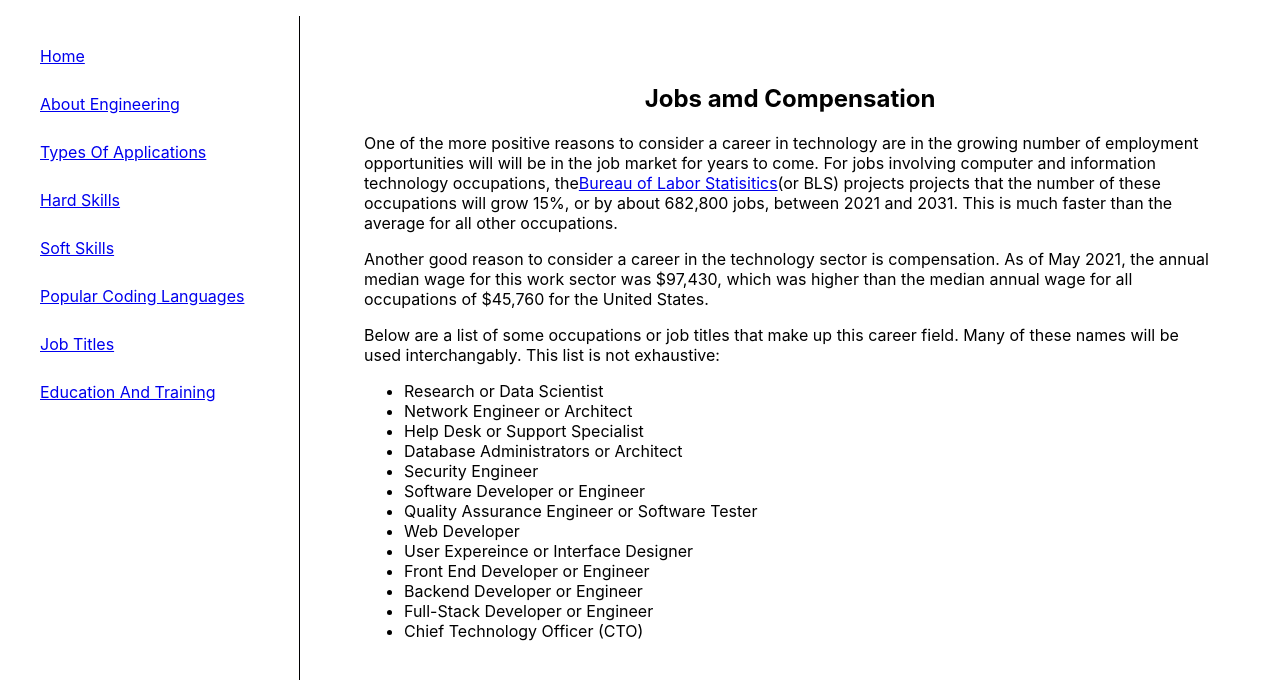
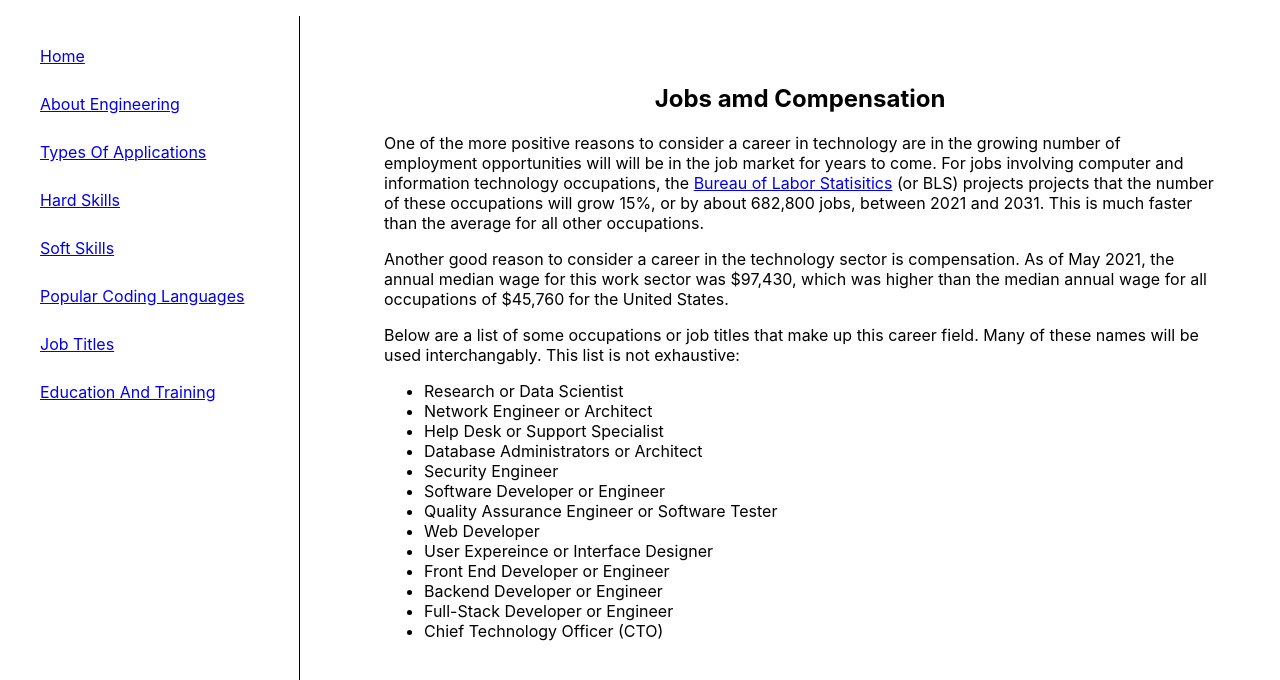
Before and after one commit to mvaden/career_day_mths, a Next.js app: page /jobs in a window 1280 px wide. Shown: the top 680 px of the page. Built offline with nearby package versions, Linux system fonts and the light colour scheme.

Commit message:
Style fixes and typos.

```diff
--- a/pages/hard-skills.js
+++ b/pages/hard-skills.js
@@ -1,4 +1,5 @@
 import React from 'react';
+import styles from '../styles/SubTopic.module.css';
 
 const HardSkills = () => {
    return (
--- a/pages/jobs.js
+++ b/pages/jobs.js
@@ -5,10 +5,10 @@ const Jobs = () => {
    return (
       <div>
          <h2 className={styles.h2}>Jobs amd Compensation</h2>
-         <p>One of the more positive reasons to consider a career in technology are in the growing number of employment opportunities will will be in the job market for years to come. For jobs involving computer and information technology occupations, the
+         <p>One of the more positive reasons to consider a career in technology are in the growing number of employment opportunities will will be in the job market for years to come. For jobs involving computer and information technology occupations, the{" "}
             <a href="https://www.bls.gov/ooh/computer-and-information-technology/home.htm">
                Bureau of Labor Statisitics
-            </a>
+            </a>{" "}
              (or BLS) projects projects that the number of these occupations will grow 15%, or by about 682,800 jobs, between 2021 and 2031. This is much faster than the average for all other occupations.</p>
          <p>Another good reason to consider a career in the technology sector is compensation. As of May 2021, the annual median wage for this work sector was $97,430, which was higher than the median annual wage for all occupations of $45,760 for the United States.</p>
          <p>Below are a list of some occupations or job titles that make up this career field. Many of these names will be used interchangably. This list is not exhaustive:</p>
--- a/pages/type-apps.js
+++ b/pages/type-apps.js
@@ -6,10 +6,10 @@ const TypeApps = () => {
       <div>
          <h2 className={styles.h2}>What Are Applications?</h2>
          <p>
-            An application, or app, in the world technology, is another broad terms that refers to a computer program designed to carry out a sepcific task or set of tasks that have little or nothing to do with the operation of the computer itself. In essence, these are programs that we create for the purpose of performing one or more services for us. Those services could range from using a
+            An application, or app, in the world technology, is another broad terms that refers to a computer program designed to carry out a sepcific task or set of tasks that have little or nothing to do with the operation of the computer itself. In essence, these are programs that we create for the purpose of performing one or more services for us. Those services could range from using a{" "}
             <a href='https://developer.mozilla.org/en-US/docs/Web/API/WebSockets_API'>
                websocket
-            </a>
+            </a>{" "}
                to handle two-way interactive communication (audio, video, or textual data) during a live Zoom conference call on your moble phone to regulating the schedule of automatically turning lights on and off in a building to conserve power. Applications can be small and large in size - they can contain as many as a hundred lines of code, or trillions.
          </p>
          <p>
--- a/styles/Home.module.css
+++ b/styles/Home.module.css
@@ -51,8 +51,9 @@
   top: 0;
   right: 0;
   bottom: 0;
-  left: 300px;
+  left: 20rem;
   overflow-y: auto;
+  padding: 4rem;
 }
 
 .description {
--- a/styles/SubTopic.module.css
+++ b/styles/SubTopic.module.css
@@ -1,7 +1,7 @@
 .subTopics {
    padding: 4rem;
    position: absolute;
-   left: 300px;
+   left: 20rem;
    right: 0;
    top: 0;
    bottom: 0;
```
